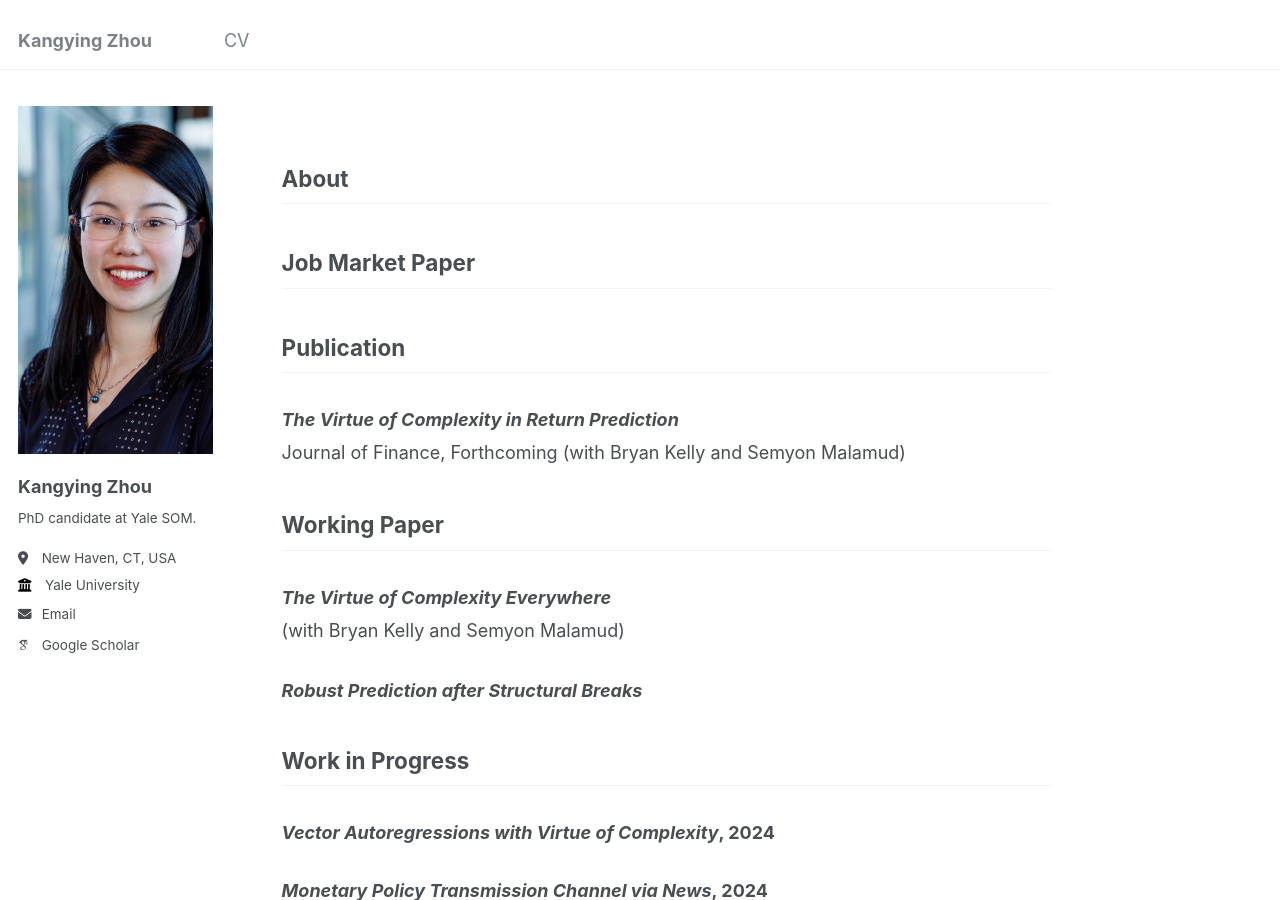
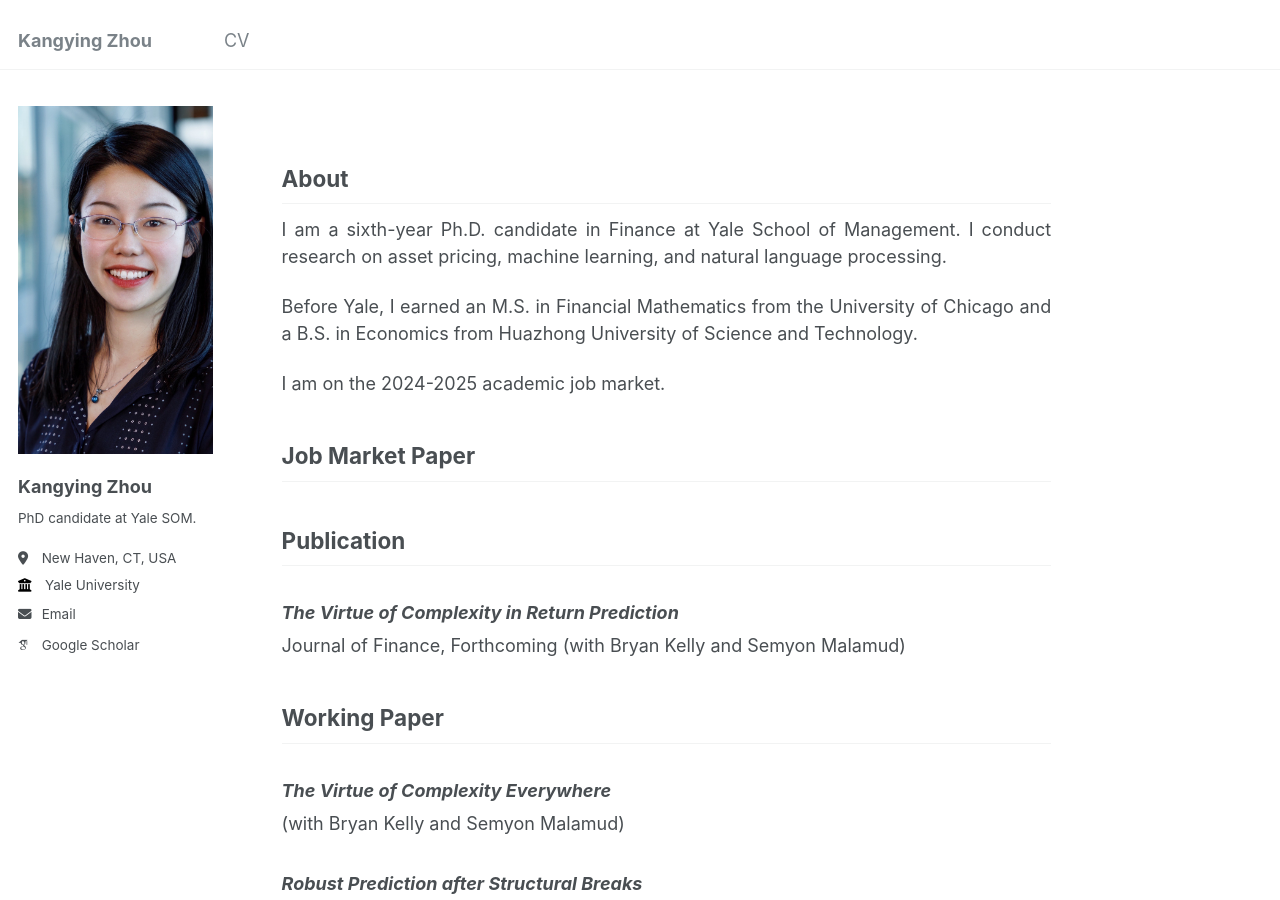
Before and after one commit to rosieli5/rosieli5.github.io, a Jekyll site: the page built from _pages/about.md, in a window 1280 px wide and 900 px high. Built offline with Jekyll 4.4.1, drawn with Linux system fonts in a browser that asks for light colours; some web fonts are replaced.

Commit message:
Update about.md

```diff
--- a/_pages/about.md
+++ b/_pages/about.md
@@ -9,9 +9,14 @@ redirect_from:
 
 <div style="text-align: justify;" markdown="1">
 
-<!-- About
------- -->
 ## About
+
+I am a sixth-year Ph.D. candidate in Finance at Yale School of Management. I conduct research on asset pricing, machine learning, and natural language processing.
+
+Before Yale, I earned an M.S. in Financial Mathematics from the University of Chicago and a B.S. in Economics from Huazhong University of Science and Technology.
+
+I am on the 2024-2025 academic job market.
+
 
 <!-- ## Education
 - Ph.D. in Financial Economics, Yale University, 2019–2025 (Expectd), Advisor: Professor [Bryan Kelly](https://www.bryankellyacademic.org/)
```
